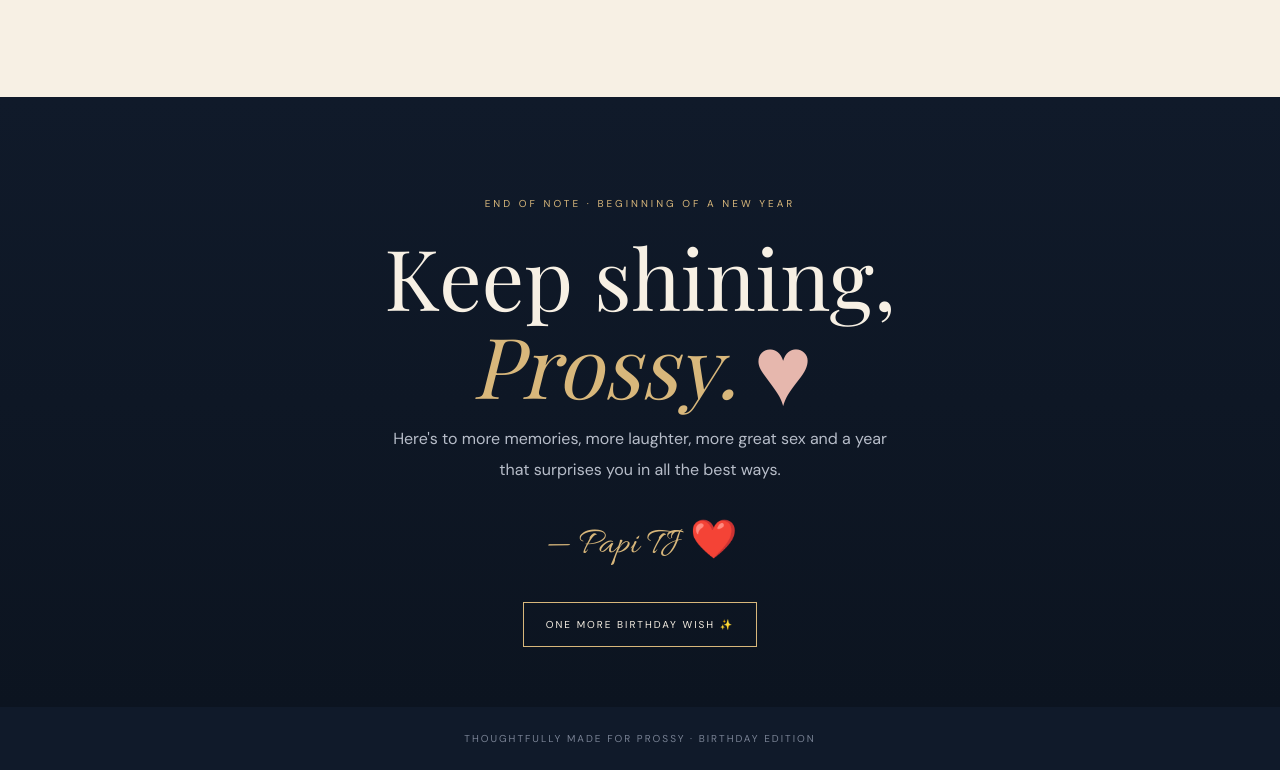
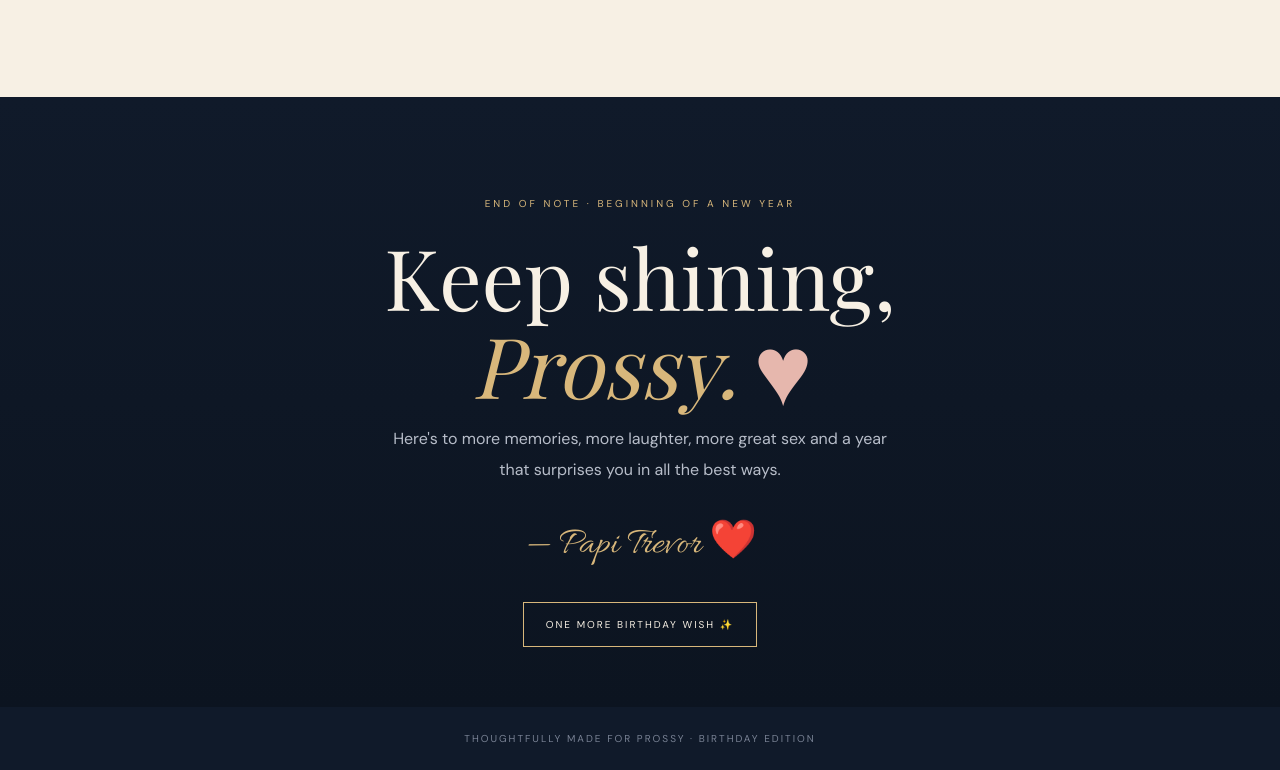
Before and after one commit to TrevorJovan/prossy-birthday, a plain HTML site: page for_prossy_v4.html in a window 1280 px wide. Shown: the part 3238-4008 px from the top of the page. Drawn offline with nearby package versions, Linux system fonts and the light colour scheme; a web font is replaced by a local one.

Commit message:
Update for_prossy_v4.html

```diff
--- a/for_prossy_v4.html
+++ b/for_prossy_v4.html
@@ -782,7 +782,7 @@
             color: var(--gold);
           "
         >
-          — Papi TJ ❤️
+          — Papi Trevor ❤️
         </p>
         <button
           class="btn outline"
```
